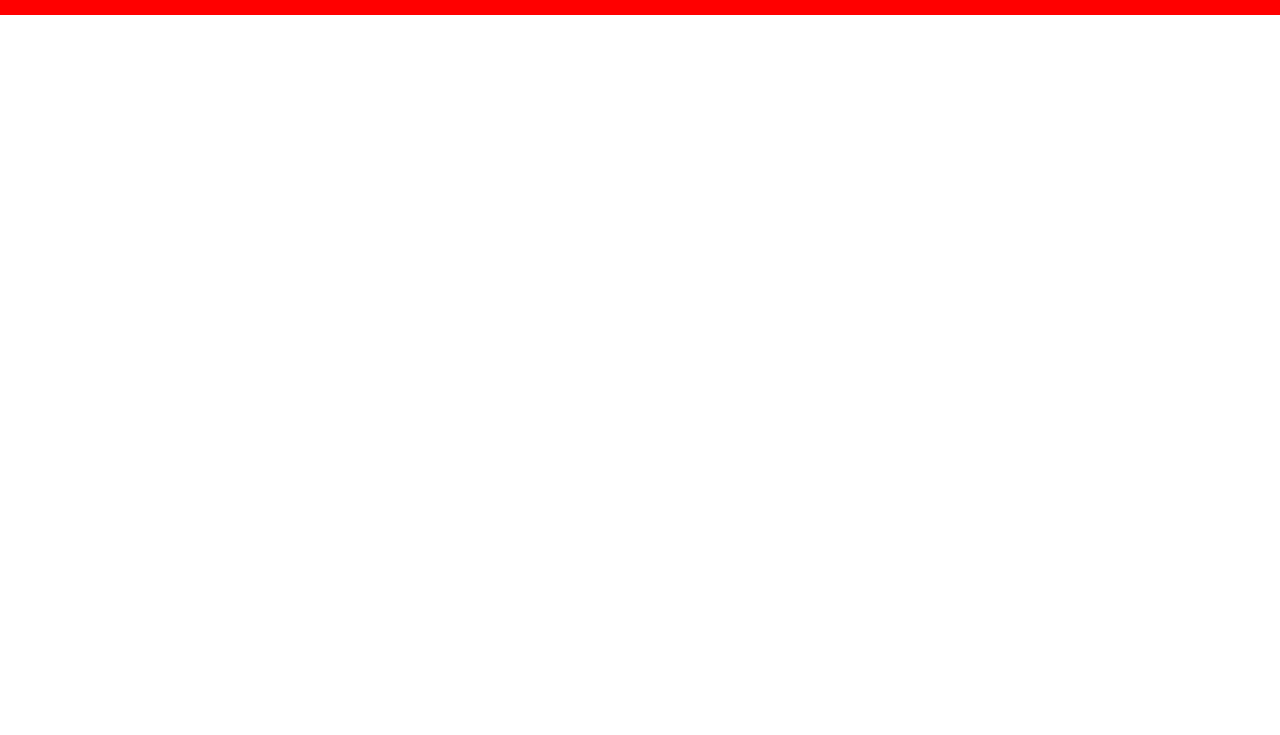
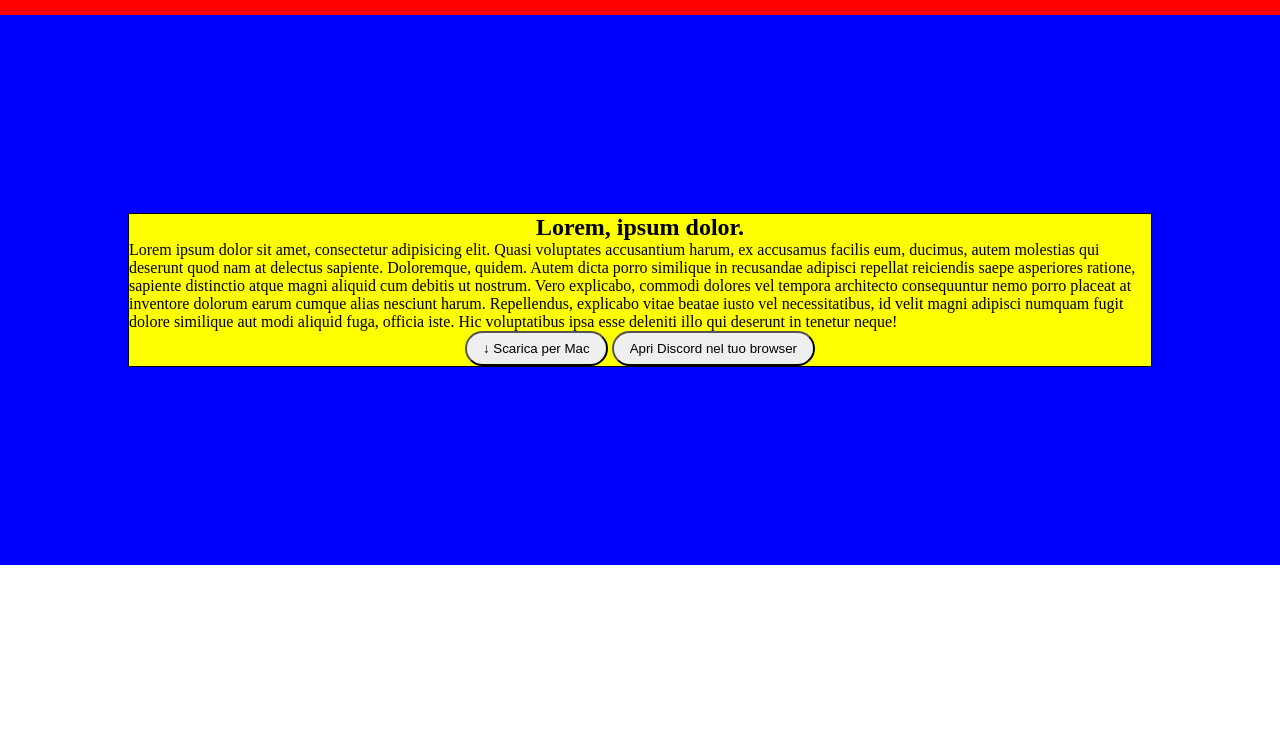
Before and after one commit to bagantegianluca/htmlcss-struttura-discord, a plain HTML site: page index.html in a window 1280 px wide. Shown: the part 65-800 px from the top of the page. Drawn offline with Linux system fonts and the light colour scheme.

Commit message:
Add banner-top

```diff
--- a/css/style.css
+++ b/css/style.css
@@ -20,7 +20,7 @@ button{
 .container{
     width: 80%;
     margin: auto;
-    border: 1px solid yellow;
+    border: 1px solid black;
 }
 
 .row{
@@ -36,11 +36,20 @@ button{
 .space-btw{
     justify-content: space-between;
 }
+
 /* #endregion utility */
 
 /* #region header */
 #header a{
     padding: 10px;
+}
+
+.banner-top{
+    background-image: url();
+}
+
+.banner-top .container{
+    flex-direction: column;
 }
 /* #endregion header */
 
@@ -61,4 +70,13 @@ button{
 .debug #header .container{
     background: yellow;
 }
+
+.debug .banner-top{
+    height: 550px;
+    background: blue;
+}
+
+.debug .banner-top .container{
+    background: yellow;
+}
 /* #endregion debug */
--- a/index.html
+++ b/index.html
@@ -22,8 +22,17 @@
     </header>
     <!-- /#header -->
 
-    <div class="banner">
-
+    <div class="banner-top flex-center">
+        <div class="container flex-center">
+            <h2>Lorem, ipsum dolor.</h2>
+            <p>
+                Lorem ipsum dolor sit amet, consectetur adipisicing elit. Quasi voluptates accusantium harum, ex accusamus facilis eum, ducimus, autem molestias qui deserunt quod nam at delectus sapiente. Doloremque, quidem. Autem dicta porro similique in recusandae adipisci repellat reiciendis saepe asperiores ratione, sapiente distinctio atque magni aliquid cum debitis ut nostrum. Vero explicabo, commodi dolores vel tempora architecto consequuntur nemo porro placeat at inventore dolorum earum cumque alias nesciunt harum. Repellendus, explicabo vitae beatae iusto vel necessitatibus, id velit magni adipisci numquam fugit dolore similique aut modi aliquid fuga, officia iste. Hic voluptatibus ipsa esse deleniti illo qui deserunt in tenetur neque!
+            </p>
+            <div class="cta">
+                <button>&#8595; Scarica per Mac</button>
+                <button>Apri Discord nel tuo browser</button>
+            </div>
+        </div>
     </div>
     <!-- /.banner -->
 
```
